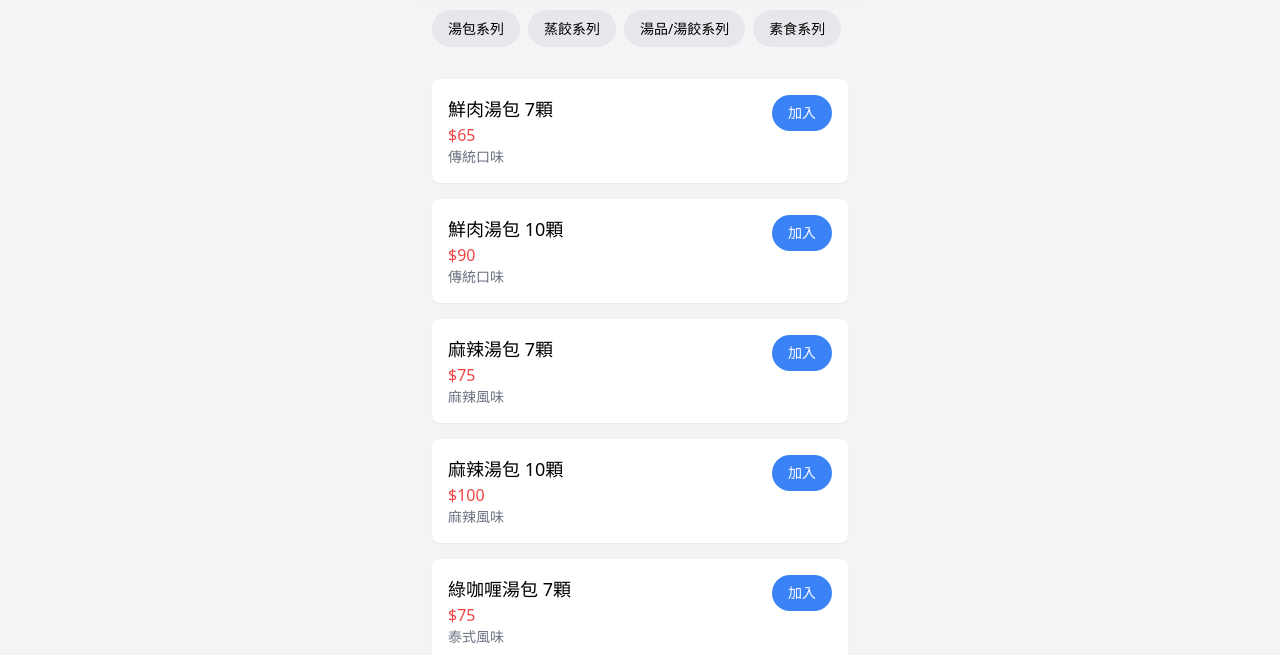
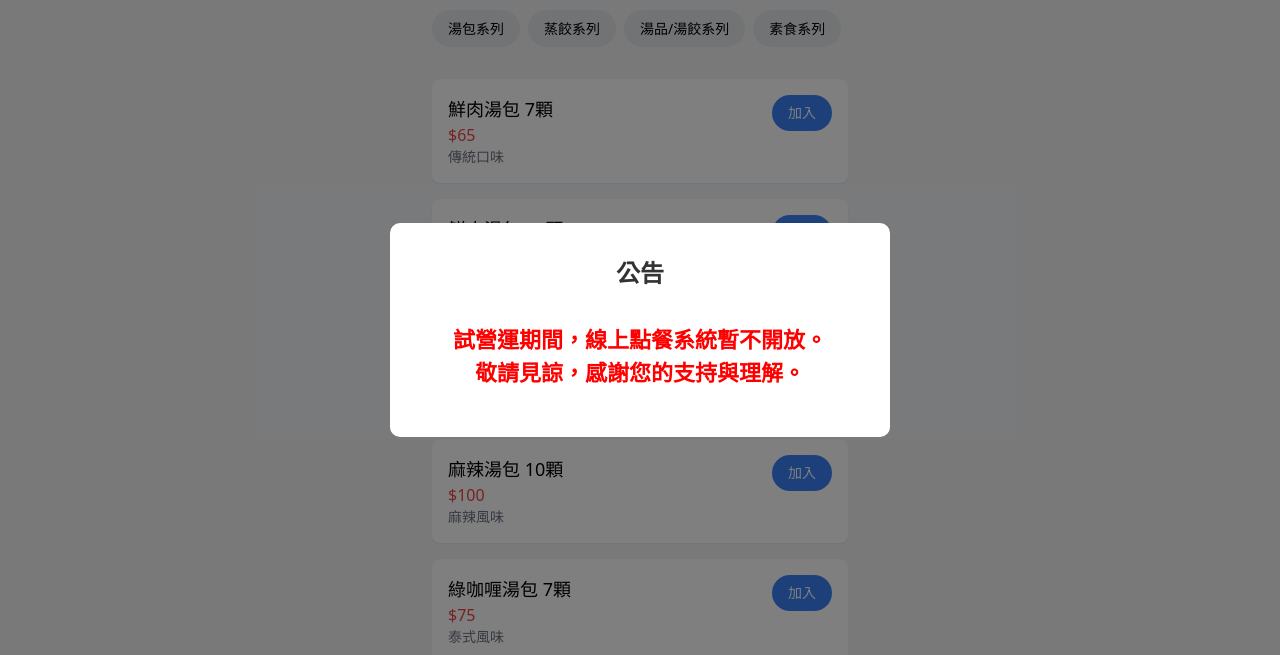
Before and after one commit to cola594223/ordering_system_soup_dumpling, a website: page index.html in a window 1280 px wide. Shown: the part 70-725 px from the top of the page. Drawn offline with nearby package versions, Linux system fonts and the light colour scheme.

Commit message:
[新增] 新增試營運期間，系統暫不開放公告

```diff
--- /dev/null
+++ b/config.js
@@ -0,0 +1,5 @@
+const config = {
+    LINE_NOTIFY_TOKEN: 'YOUR_LINE_NOTIFY_TOKEN_HERE'  // 請替換成您的 LINE Notify Token
+};
+
+module.exports = config;
--- a/index.html
+++ b/index.html
@@ -8,6 +8,17 @@
     <link rel="stylesheet" href="styles.css">
 </head>
 <body class="bg-gray-100">
+    <!-- 公告區塊 -->
+    <div class="announcement-overlay">
+        <div class="announcement-container">
+            <h2 class="announcement-title">公告</h2>
+            <div class="announcement-highlight" style="color: #ff0000;">
+                試營運期間，線上點餐系統暫不開放。<br>
+                敬請見諒，感謝您的支持與理解。
+            </div>
+        </div>
+    </div>
+
     <div class="max-w-md mx-auto min-h-screen flex flex-col">
         <!-- 頂部固定區域 -->
         <header class="sticky top-0 bg-white shadow-md z-50 p-4">
--- a/styles.css
+++ b/styles.css
@@ -101,3 +101,50 @@ body.modal-open {
         padding: 1rem;
     }
 }
+
+.announcement-overlay {
+    position: fixed;
+    top: 0;
+    left: 0;
+    width: 100%;
+    height: 100%;
+    background-color: rgba(0, 0, 0, 0.5);
+    display: flex;
+    justify-content: center;
+    align-items: center;
+    z-index: 9999;
+}
+
+.announcement-container {
+    background-color: white;
+    padding: 2rem;
+    border-radius: 10px;
+    width: 90%;
+    max-width: 500px;
+    text-align: center;
+}
+
+.announcement-title {
+    font-size: 24px;
+    font-weight: bold;
+    margin-bottom: 2rem;
+    color: #333;
+}
+
+.announcement-highlight {
+    color: #ff6b6b;
+    font-size: 22px;
+    font-weight: bold;
+    margin: 1rem 0;
+    line-height: 1.5;
+}
+
+.announcement-notice {
+    background-color: #ffa94d;
+    color: white;
+    padding: 1rem;
+    margin: 1rem 0;
+    border-radius: 5px;
+    font-size: 16px;
+    line-height: 1.4;
+}
```
